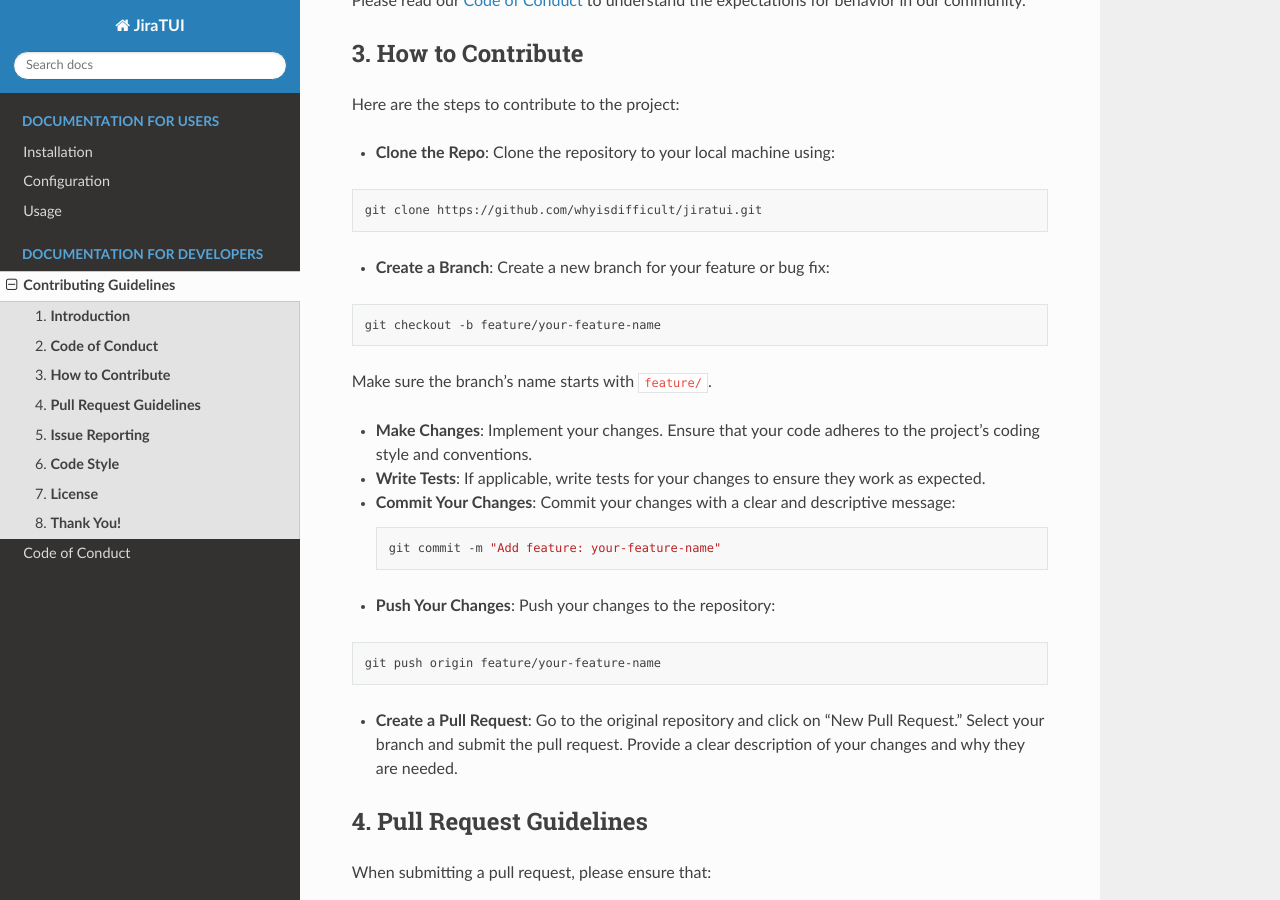
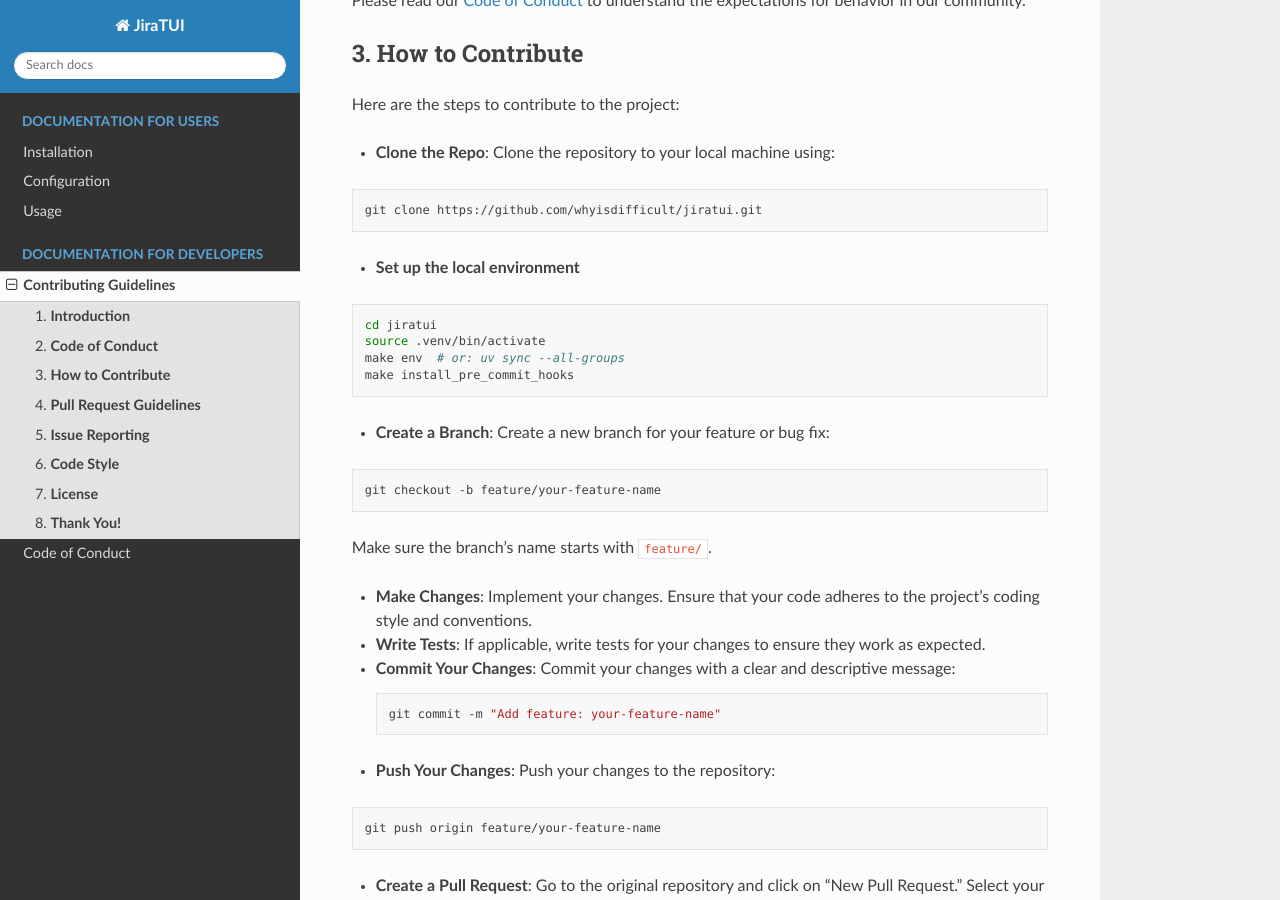
Before and after one commit to whyisdifficult/jiratui, a Sphinx documentation site: the page built from docs/developers/CONTRIBUTING.md, in a window 1280 px wide and 900 px high, scrolled down 355 px. Built offline with Sphinx 7.4.7 and the Read the Docs theme 3.1.0, drawn with Linux system fonts in a browser that asks for light colours; pages that are not in the unit, such as notebooks, are missing from menus.

Commit message:
update the docs on contributing to the project and add Makefile target

````diff
--- a/docs/developers/CONTRIBUTING.md
+++ b/docs/developers/CONTRIBUTING.md
@@ -8,12 +8,22 @@ project, you agree to abide by our code of conduct.
 Please read our [Code of Conduct](CODE_OF_CONDUCT) to understand the expectations for behavior in our community.
 
 ## 3. **How to Contribute**
+
 Here are the steps to contribute to the project:
 
 - **Clone the Repo**: Clone the repository to your local machine using:
 
 ```bash
 git clone https://github.com/whyisdifficult/jiratui.git
+```
+
+- **Set up the local environment**
+
+```shell
+cd jiratui
+source .venv/bin/activate
+make env  # or: uv sync --all-groups
+make install_pre_commit_hooks
 ```
 
 - **Create a Branch**: Create a new branch for your feature or bug fix:
````
Also changed, not shown: 1 other file.
